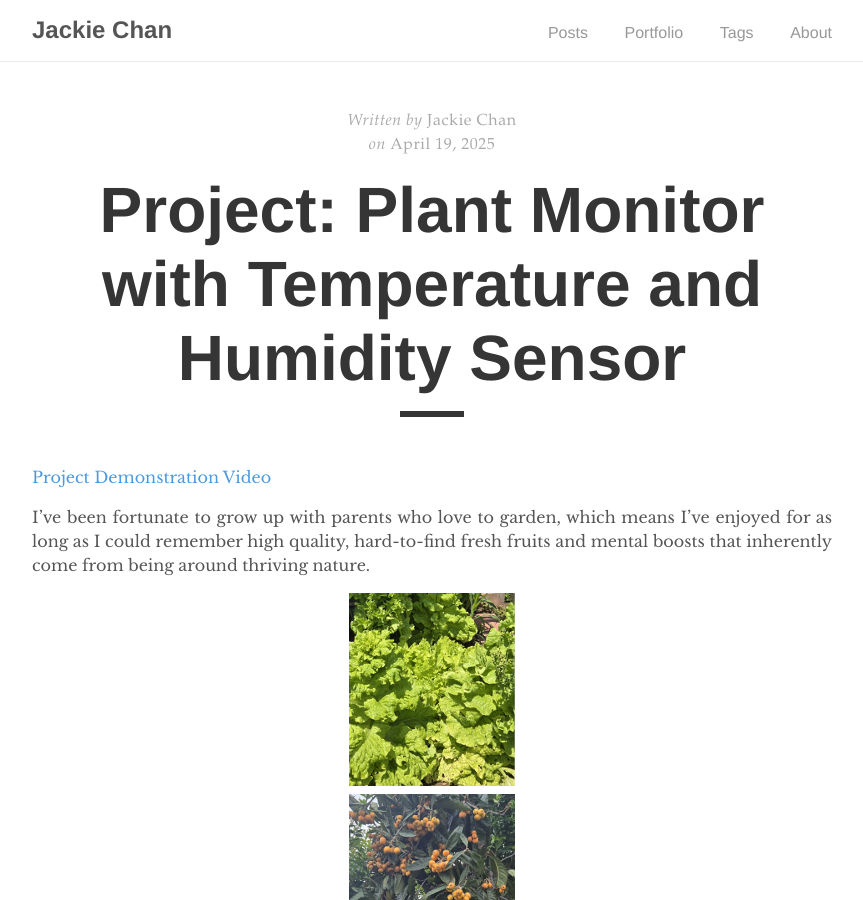
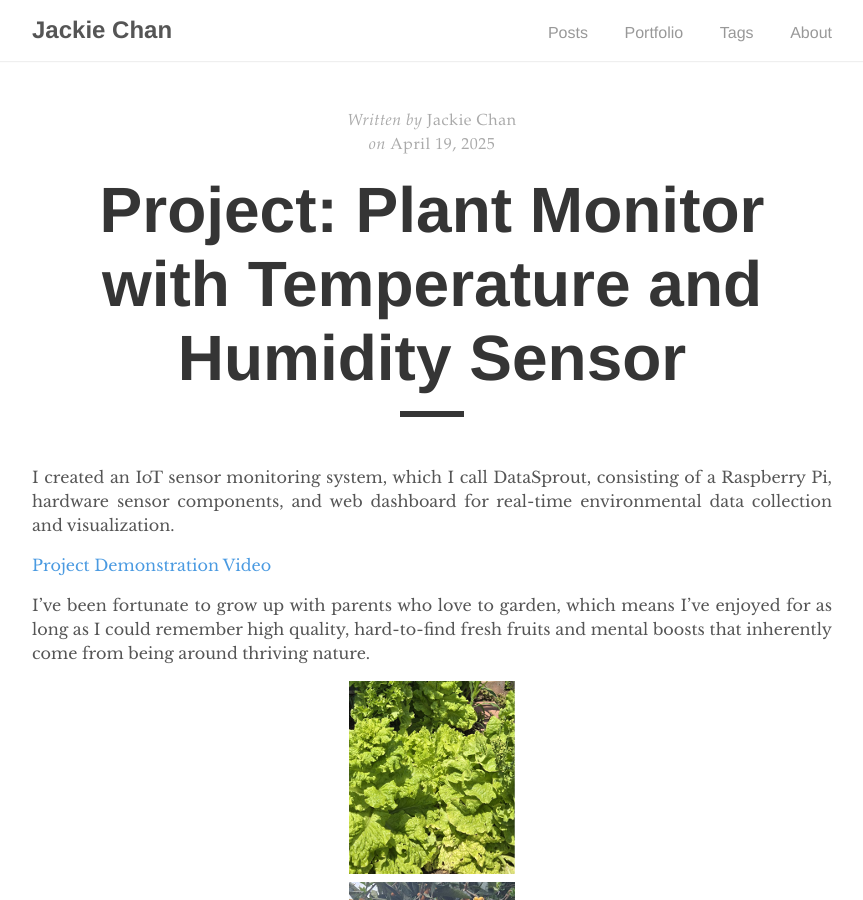
Before and after one commit to jackiechanmakes/jackiechanmakes.github.io, a Jekyll site: the page built from _posts/2025-04-19-plant-monitor.md, in a window 1280 px wide and 900 px high. Shown: the whole window, without its empty margins (208-1071 px from the left). Built offline with Jekyll 4.4.1, drawn with Linux system fonts in a browser that asks for light colours; comment, search, counter and statistics services are not loaded.

Commit message:
Add post excerpt

```diff
--- a/_posts/2025-04-19-plant-monitor.md
+++ b/_posts/2025-04-19-plant-monitor.md
@@ -6,7 +6,9 @@ excerpt_separator: <!--more-->
 tags: fun
 comments: true
 ---
+I created an IoT sensor monitoring system, which I call DataSprout, consisting of a Raspberry Pi, hardware sensor components, and web dashboard for real-time environmental data collection and visualization.
 
+<!--more-->
 [Project Demonstration Video](https://youtu.be/q2UzhQ5I93k?si=KLvonQuXUC7zIyVW)
 
 I’ve been fortunate to grow up with parents who love to garden, which means I’ve enjoyed for as long as I could remember high quality, hard-to-find fresh fruits and mental boosts that inherently come from being around thriving nature.
```
